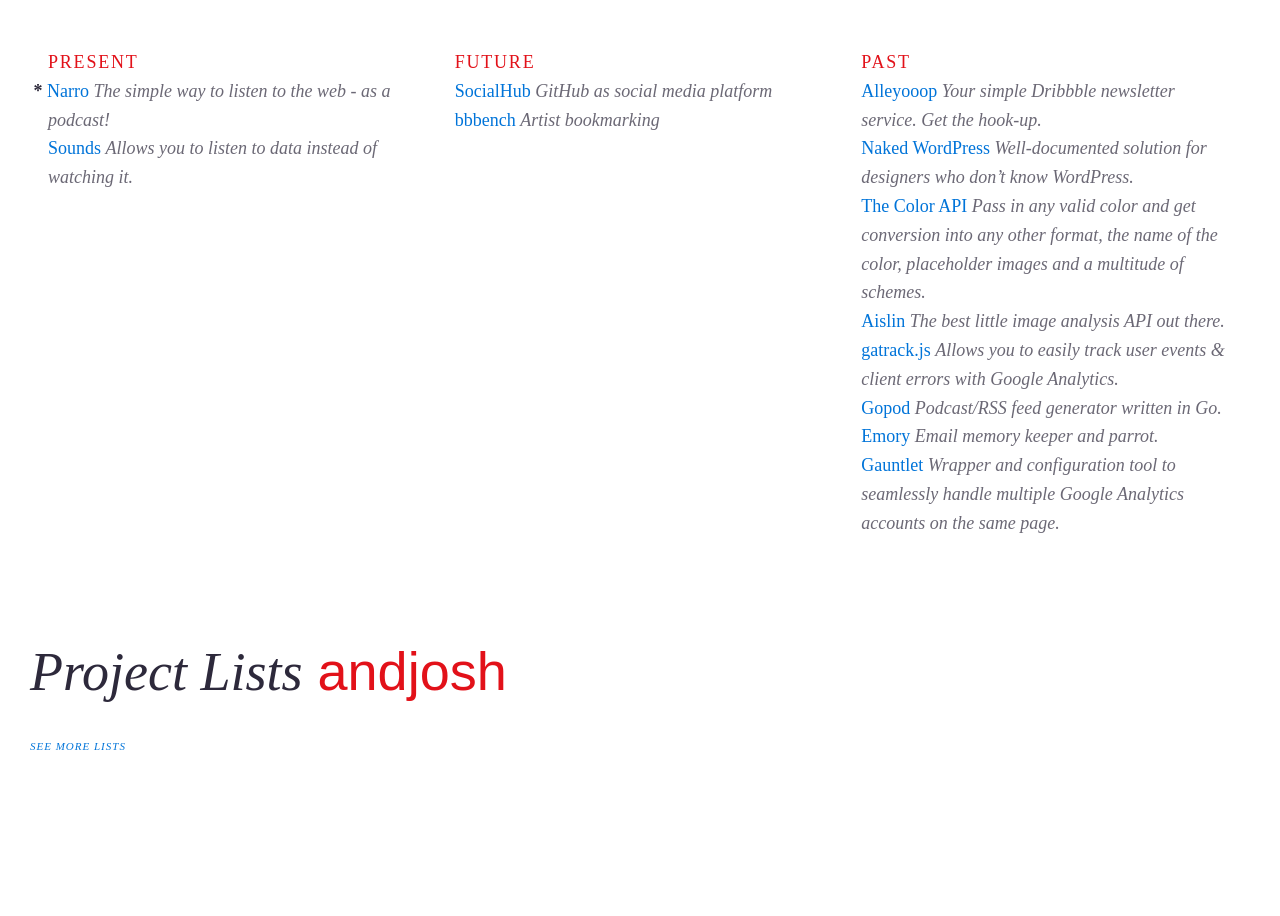
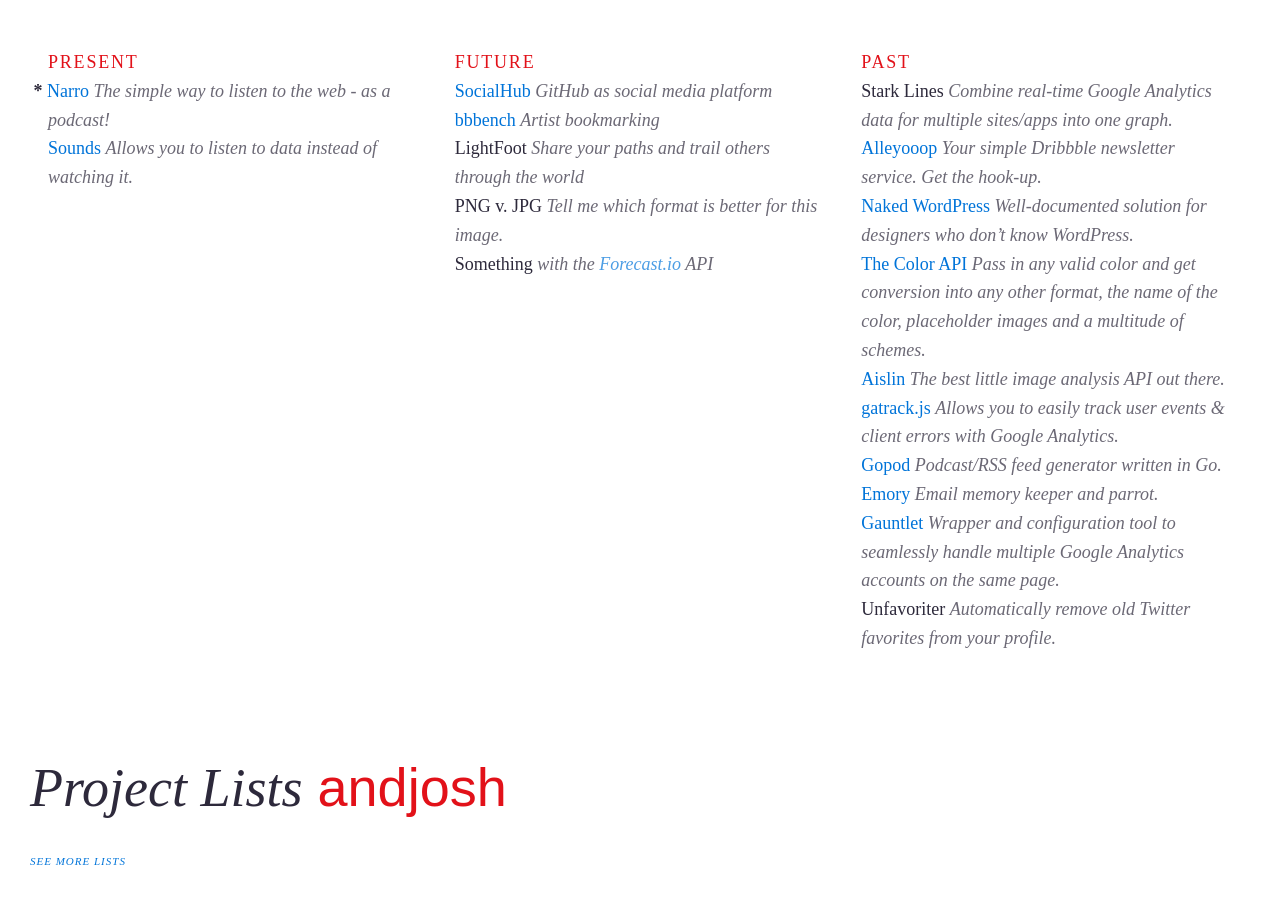
Before and after one commit to joshbeckman/andjosh.github.io, a Jekyll site: the page built from project-lists.md, in a window 1280 px wide. Built offline with Jekyll 4.4.1, drawn with Linux system fonts in a browser that asks for light colours; Markdown is read by kramdown in place of the engine named in the settings.

Commit message:
More lists

```diff
--- a/project-lists.md
+++ b/project-lists.md
@@ -11,9 +11,13 @@
 
 - [SocialHub](/2015/06/13/GitHub-as-Social-Media/) _GitHub as social media platform_
 - [bbbench](http://bbbench.com) _Artist bookmarking_
+- LightFoot _Share your paths and trail others through the world_
+- PNG v. JPG _Tell me which format is better for this image._
+- Something _with the [Forecast.io](http://forecast.io) API_
 
 <!--two items:-->
 
+- Stark Lines _Combine real-time Google Analytics data for multiple sites/apps into one graph._
 - [Alleyooop](http://alleyooop.info) _Your simple Dribbble newsletter service. Get the hook-up._
 - [Naked WordPress](http://naked-wordpress.bckmn.com) _Well-documented solution for designers who don't know WordPress._
 - [The Color API](http://www.thecolorapi.com) _Pass in any valid color and get conversion into any other format, the name of the color, placeholder images and a multitude of schemes._
@@ -22,3 +26,4 @@
 - [Gopod](https://github.com/jbckmn/gopod) _Podcast/RSS feed generator written in Go._
 - [Emory](http://myemory.herokuapp.com) _Email memory keeper and parrot._
 - [Gauntlet](https://github.com/jbckmn/gauntlet.js) _Wrapper and configuration tool to seamlessly handle multiple Google Analytics accounts on the same page._
+- Unfavoriter _Automatically remove old Twitter favorites from your profile._
```
Also changed, not shown: employment-lists.md (added, +20 -0 lines), location-lists.md (added, +28 -0 lines).
